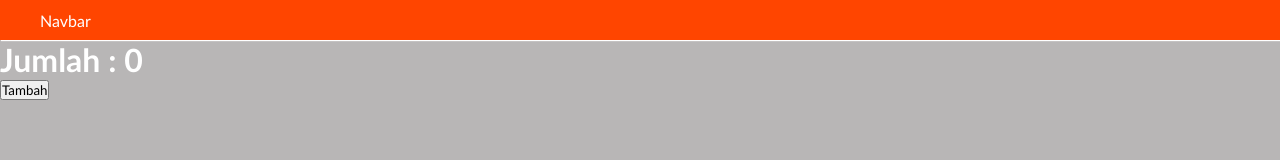
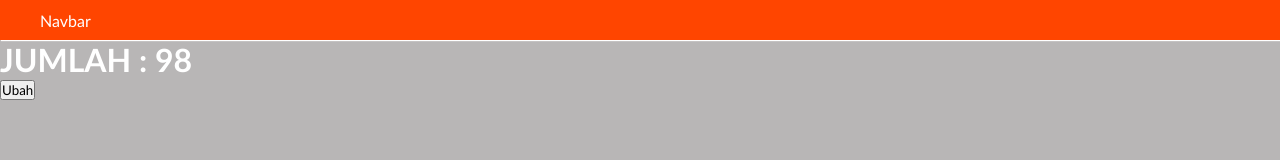
Before and after one commit to Zacharylutfyr/bootcamp-online, a React (Create React App) app: page / in a window 1280 px wide. Shown: the top 160 px of the page. Built offline with nearby package versions, Linux system fonts and the light colour scheme; the HTML template or start-up script is replaced by a standard one.

Commit message:
"add button in state"

```diff
--- a/src/App.jsx
+++ b/src/App.jsx
@@ -1,6 +1,7 @@
-import React, { Component, useState } from 'react';
+import React, { useState } from 'react';
 import Navbar from './components/Navbar';
 import './index.css';
+import States from './States/States';
 
 // * React Component = sebuah function / class yang mereturn JSX
 // * 1. Namanya harus dimuai dengan huruf Kapital
@@ -9,20 +10,12 @@ import './index.css';
 // * 4. Bisa di panggil di componenet lain dengan cara <Nama Component/>
 
 const App = () => {
-  const [count, setCount] = useState(0);
   return (
     <>
       <Navbar />
-
-      <h1>Jumlah : {count}</h1>
-      <button
-        onClick={() => {
-          setCount();
-        }}>
-        Tambah
-      </button>
+      <States />
     </>
   );
 };
 
-export default App
+export default App;
--- a/src/States/States.jsx
+++ b/src/States/States.jsx
@@ -1,11 +1,15 @@
-import React, { Component } from 'react'
+import React, { useState } from 'react';
 
-class States extends Component {
-  render() {
-    return (
-   <h1>Zachayr</h1>
-    );
-  }
-}
+const States = () => {
+  const [statee, setState] = useState(98);
+  return (
+    <>
+      <h1>JUMLAH : {statee} </h1>
+      <button onClick={() => {
+        setState (2);
+      }}>Ubah</button>
+    </>
+  );
+};
 
 export default States;
```
